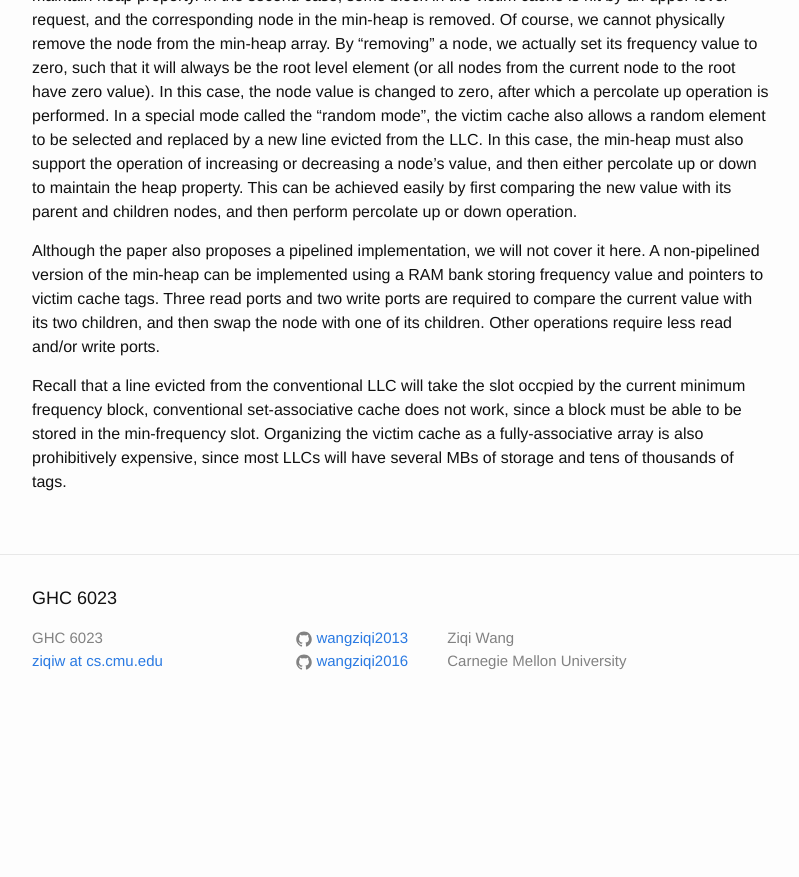
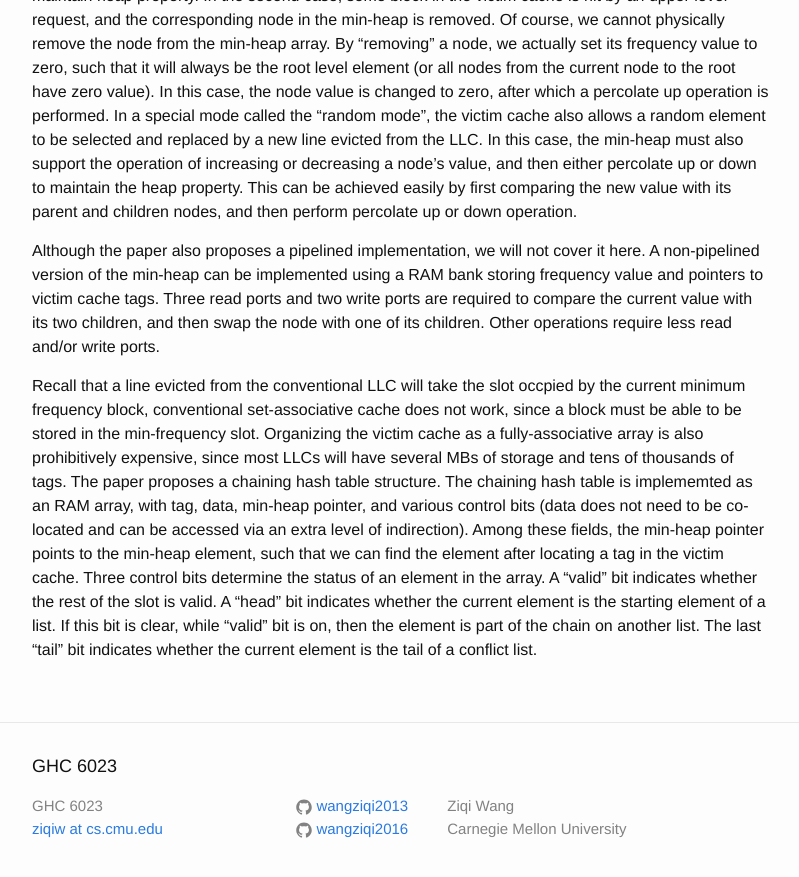
Before and after one commit to wangziqi2013/wangziqi2013.github.io, a Jekyll site: the page built from _posts/2020-05-28-scavenger.markdown, in a window 1280 px wide and 900 px high, scrolled down 1807 px. Shown: the top 877 px of the window, without its empty margins (238-1037 px from the left). Built offline with Jekyll 4.4.1, drawn with Linux system fonts in a browser that asks for light colours; before the commit the page ends 2539 px from its top, so only the background shows below that.

Commit message:
Adding fields

```diff
--- a/_posts/2020-05-28-scavenger.markdown
+++ b/_posts/2020-05-28-scavenger.markdown
@@ -83,4 +83,11 @@ with one of its children. Other operations require less read and/or write ports.
 Recall that a line evicted from the conventional LLC will take the slot occpied by the current minimum frequency block,
 conventional set-associative cache does not work, since a block must be able to be stored in the min-frequency slot.
 Organizing the victim cache as a fully-associative array is also prohibitively expensive, since most LLCs will have several
-MBs of storage and tens of thousands of tags.
+MBs of storage and tens of thousands of tags. The paper proposes a chaining hash table structure. The chaining hash table
+is implememted as an RAM array, with tag, data, min-heap pointer, and various control bits (data does not need to be co-located
+and can be accessed via an extra level of indirection). Among these fields, the min-heap pointer points to the min-heap
+element, such that we can find the element after locating a tag in the victim cache. Three control bits determine the
+status of an element in the array. A "valid" bit indicates whether the rest of the slot is valid. A "head" bit indicates
+whether the current element is the starting element of a list. If this bit is clear, while "valid" bit is on, then the
+element is part of the chain on another list. The last "tail" bit indicates whether the current element is the tail of
+a conflict list.
```
